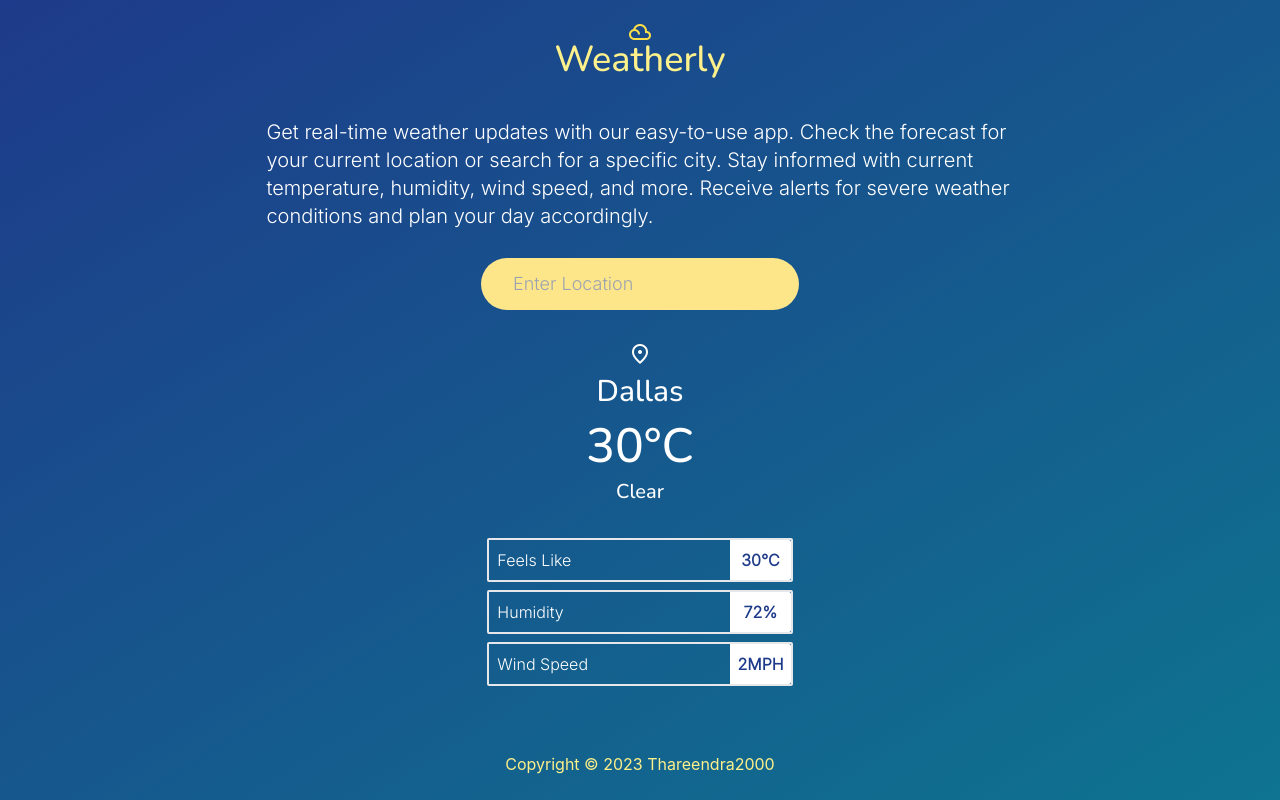
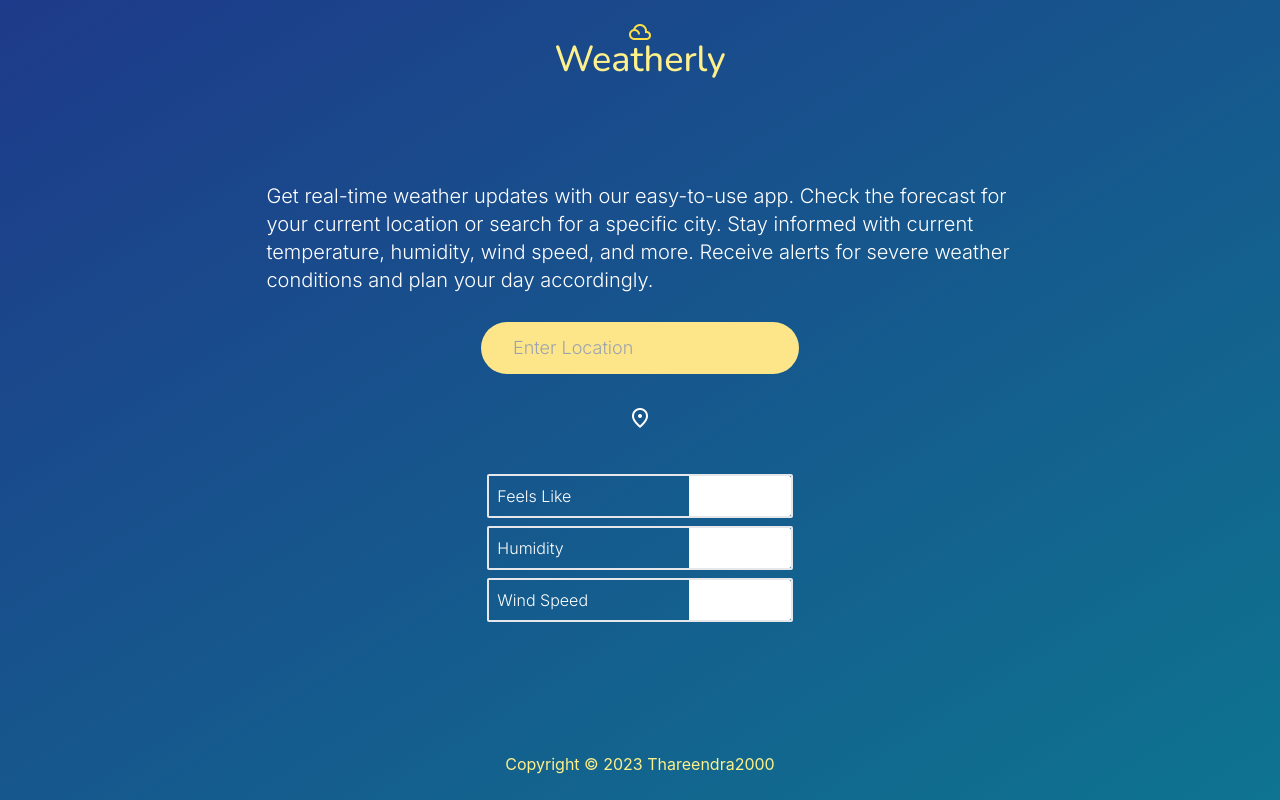
Before and after one commit to Thareendra2000/weather_app, a React (Create React App) app in the folder weather-app-react/: page / in a window 1280 px wide. Built offline with nearby package versions, Linux system fonts and the light colour scheme.

Commit message:
Update App.js for Fetch data

```diff
--- a/weather-app-react/package.json
+++ b/weather-app-react/package.json
@@ -6,6 +6,7 @@
     "@testing-library/jest-dom": "^5.16.5",
     "@testing-library/react": "^13.4.0",
     "@testing-library/user-event": "^13.5.0",
+    "axios": "^1.2.2",
     "react": "^18.2.0",
     "react-dom": "^18.2.0",
     "react-scripts": "5.0.1",
--- a/weather-app-react/src/App.js
+++ b/weather-app-react/src/App.js
@@ -1,10 +1,24 @@
 import React, {useState} from 'react'
 import axios from 'axios'
 
+function App() {
+  const [data, setData] = useState({})
+  const [location, setLocation] = useState('')
 
-function App() {
   // API url
-  //const url ="https://api.openweathermap.org/data/2.5/weather?q=dallas&appid=e1c10de39471b526a19ff0ad309782c9"
+  const url = `https://api.openweathermap.org/data/2.5/weather?q=${location}&units=imperial&appid=e1c10de39471b526a19ff0ad309782c9`
+
+  //function
+  const searchLocation = (event) => {
+    if (event.key === 'Enter') {
+      axios.get(url).then((response) => {
+        setData(response.data)
+        console.log(response.data)
+      })
+      setLocation('')
+    }
+  }
+
   return (
     <body class="bg-gradient-to-br from-blue-900 to-cyan-700 grid place-items-center m-0 h-screen">
     <div className="m-1 grid place-items-center" >
@@ -17,13 +31,15 @@ function App() {
 
         {/* <!-- ------search bar------ --> */}
 
-        <input className=" mt-5 m-2 px-8 p-3 w-1/4 bg-amber-200 border-none rounded-full font-inter text-lg text-blue-800" type="text" placeholder="Enter Location"></input>
+        <input className=" mt-5 m-2 px-8 p-3 w-1/4 bg-amber-200 border-none rounded-full font-inter text-lg text-blue-800" type="text" value={location}
+          onChange={event => setLocation(event.target.value)}
+          onKeyPress={searchLocation} placeholder="Enter Location" />
 
         {/* <!-- --------middle section----- --> */}
         <div className="m-3 p-3 w-auto rounded-lg  grid place-items-center text-white font-nunito">
-        <span class="material-symbols-outlined">location_on</span><p className=" text-3xl  p-1 m-1 font-medium ">Dallas</p>
-            <h1 className="text-5xl p-1">30<span>&#176;</span>C</h1>
-            <h2 className="text-xl p-1">Clear</h2>
+        <span class="material-symbols-outlined">location_on</span><p className=" text-3xl  p-1 m-1 font-medium ">{data.name}</p>
+        {data.main ? <h1 className="text-5xl p-1">{data.main.temp.toFixed()}°F</h1> : null}
+        {data.weather ? <h2 className="text-xl p-1">{data.weather[0].main}</h2> : null}
         </div>
         {/* <!-- ---------bottom part------- --> */}
         <div className="w-2/5 grid place-items-center font-inter">
@@ -31,8 +47,8 @@ function App() {
                 <div className='m-0 p-2 w-4/5 text-white'>
                     <p className="type">Feels Like</p>
                 </div>
-                <div className='m-0 p-2 rounded-r-sm bg-white w-1/5 flex justify-center'>
-                    <p className="font-semibold text-blue-900">30<span>&#176;</span>C</p>
+                <div className='m-0 p-2 rounded-r-sm bg-white w-2/5 flex justify-center'>
+                {data.main ? <p className="font-semibold text-blue-900">{data.main.feels_like.toFixed()}°F</p> : null}
                 </div>
             </div>
 
@@ -40,8 +56,8 @@ function App() {
                 <div className='m-0 p-2 w-4/5 text-white'>
                     <p className="type">Humidity</p>
                 </div>
-                <div className='m-0 p-2 rounded-r-sm bg-white w-1/5 flex justify-center'>
-                    <p className="font-semibold text-blue-900">72%</p>
+                <div className='m-0 p-2 rounded-r-sm bg-white w-2/5 flex justify-center'>
+                {data.main ? <p className="font-semibold text-blue-900">{data.main.humidity}%</p> : null}
                 </div>
             </div>
 
@@ -49,8 +65,8 @@ function App() {
                 <div className='m-0 p-2 w-4/5 text-white'>
                     <p className="type">Wind Speed</p>
                 </div>
-                <div className='m-0 p-2 rounded-r-sm bg-white w-1/5 flex justify-center'>
-                    <p className="font-semibold text-blue-900">2MPH</p>
+                <div className='m-0 p-2 rounded-r-sm bg-white w-2/5 flex justify-center'>
+                {data.main ? <p className="font-semibold text-blue-900">{data.wind.speed.toFixed()} MPH</p> : null}
                 </div>
             </div>
         </div>
```
Also changed, not shown: 1 other file (tests, documents, lock files or other folders).
